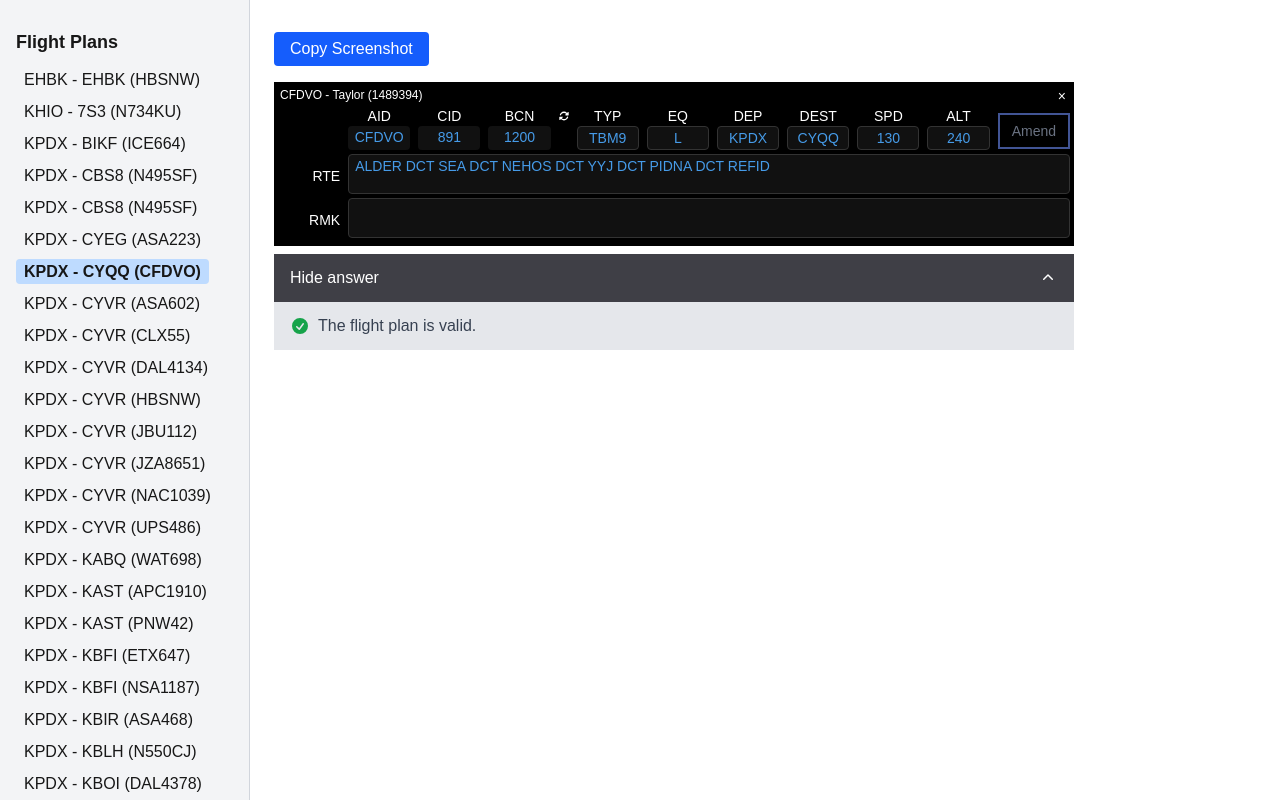
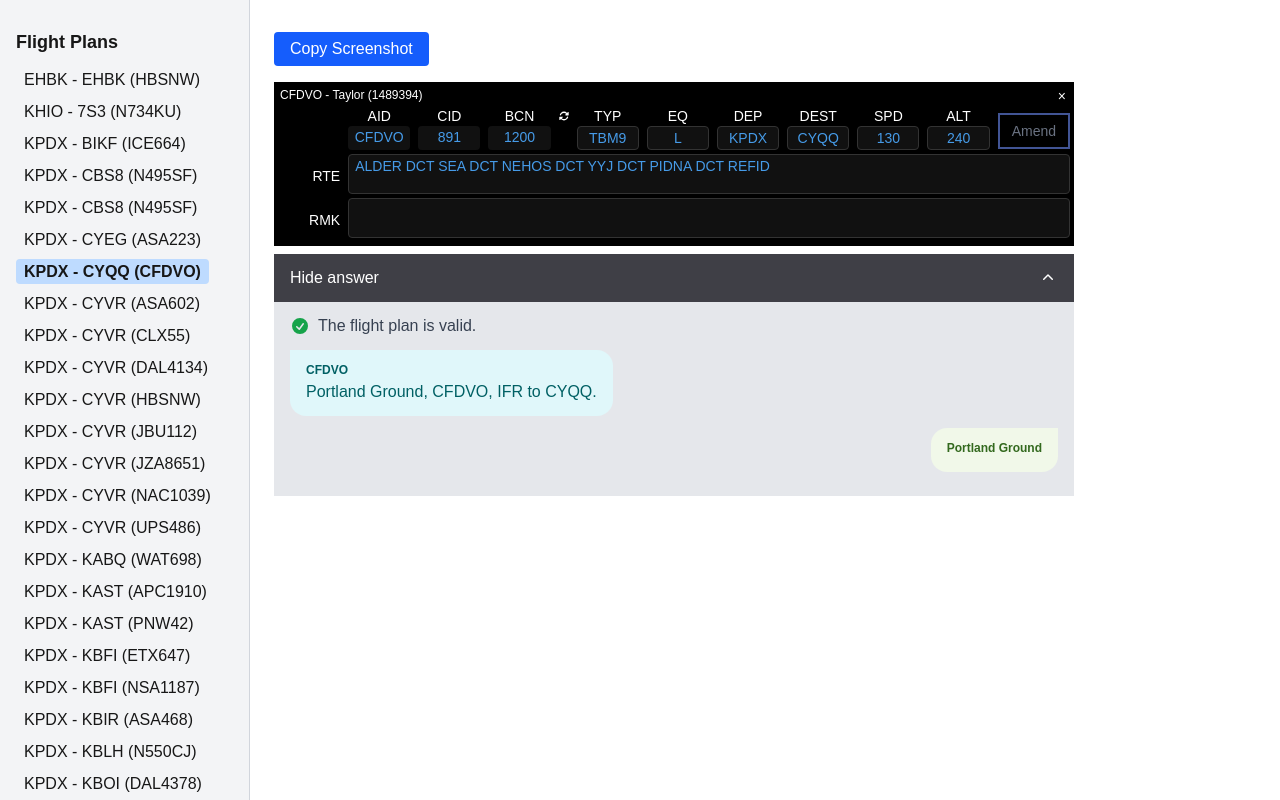
Before and after one commit to neilenns/clearancelab, a Next.js app: page /fp/00887070-4ee3-4efe-8cd4-47d7549c6b5a in a window 1280 px wide. Both pictures are taken after a click on the button "Show answer". Built offline with nearby package versions, Linux system fonts and the light colour scheme.

Commit message:
Bingo bongo bango!!!

```diff
--- a/src/components/answer.tsx
+++ b/src/components/answer.tsx
@@ -12,6 +12,7 @@ import {
 import "@/styles/answer.css"; // Import the CSS file
 import FlightPlanProblems from "./flightPlanProblems";
 import Craft from "./craft";
+import Conversation from "./conversation/conversation";
 
 interface AnswerProps {
   plan: FlightPlan;
@@ -37,7 +38,19 @@ export default function Answer({ plan }: AnswerProps) {
                     <CheckCircleIcon className="valid-icon" />
                     <span>The flight plan is valid.</span>
                   </span>
-                  <Craft plan={plan} />
+                  <Conversation
+                    pilotCallsign={plan.aid}
+                    controllerName="Portland Ground"
+                    messages={[
+                      {
+                        from: "pilot",
+                        content: `Portland Ground, ${
+                          plan.craft?.telephony ?? plan.aid
+                        }, IFR to ${plan.dest}.`,
+                      },
+                      { from: "controller", content: <Craft plan={plan} /> },
+                    ]}
+                  />
                 </div>
               ) : (
                 <span className="valid-plan">
--- /dev/null
+++ b/src/components/conversation/conversation.tsx
@@ -0,0 +1,32 @@
+import { Message } from "@/interfaces/message";
+import "@/styles/conversation.css";
+
+export default function Conversation({
+  pilotCallsign,
+  controllerName,
+  messages,
+}: {
+  pilotCallsign: string;
+  controllerName: string;
+  messages: Message[];
+}) {
+  return (
+    <div>
+      {messages.map((msg, idx) => {
+        const isPilot = msg.from === "pilot";
+        return (
+          <div key={idx} className={`chat-row ${isPilot ? "left" : "right"}`}>
+            <div className={`chat-bubble ${isPilot ? "pilot" : "controller"}`}>
+              <div className="bubble">
+                <div className="label">
+                  {isPilot ? pilotCallsign : controllerName}
+                </div>
+                {msg.content}
+              </div>
+            </div>
+          </div>
+        );
+      })}
+    </div>
+  );
+}
--- a/src/components/craft.tsx
+++ b/src/components/craft.tsx
@@ -77,7 +77,7 @@ export default function Craft({ plan }: CraftProps) {
   }
 
   return (
-    <p className="text-sm text-gray-800 leading-relaxed">
+    <p className="leading-relaxed">
       {parts.map((part, idx) => (
         <span key={idx}>{part}</span>
       ))}
--- /dev/null
+++ b/src/interfaces/message.ts
@@ -0,0 +1,6 @@
+export type MessageSource = "pilot" | "controller";
+
+export interface Message {
+  from: MessageSource;
+  content: React.ReactNode;
+}
--- /dev/null
+++ b/src/styles/conversation.css
@@ -0,0 +1,43 @@
+.chat-row {
+  display: flex;
+  margin: 0.75em 0;
+}
+
+.chat-row.left {
+  justify-content: flex-start;
+}
+
+.chat-row.right {
+  justify-content: flex-end;
+}
+
+.chat-bubble {
+  max-width: 70%;
+  font-family: sans-serif;
+}
+
+.label {
+  font-size: 0.75em;
+  font-weight: bold;
+  margin-bottom: 0.25em;
+}
+
+.bubble {
+  padding: 0.75em 1em;
+  border-radius: 1em;
+  line-height: 1.4;
+  word-wrap: break-word;
+  white-space: pre-line;
+}
+
+.pilot .bubble {
+  background-color: #e0f7fa;
+  color: #006064;
+  border-top-left-radius: 0;
+}
+
+.controller .bubble {
+  background-color: #f1f8e9;
+  color: #33691e;
+  border-top-right-radius: 0;
+}
```
